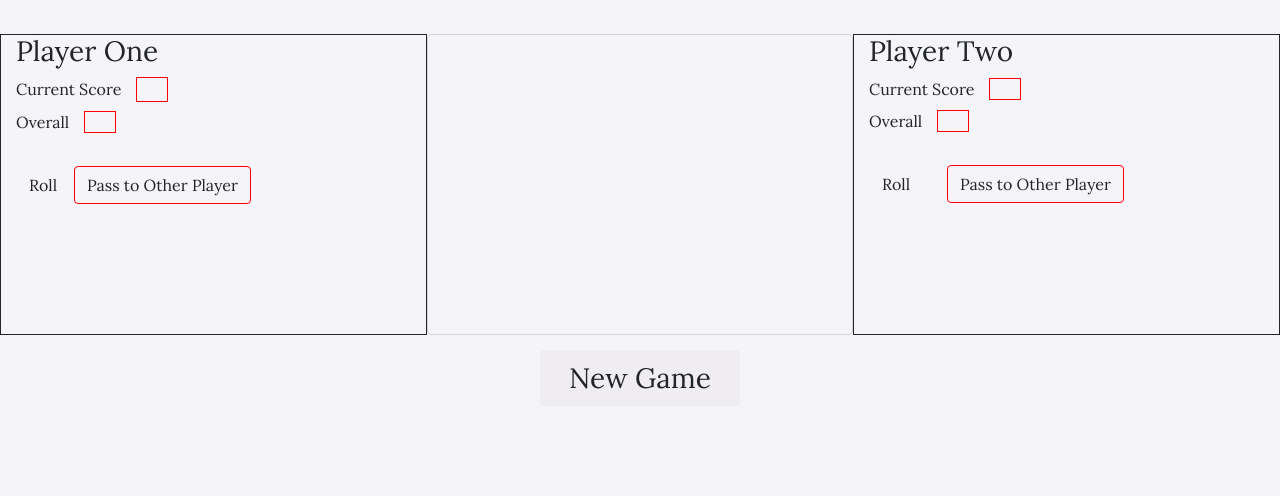
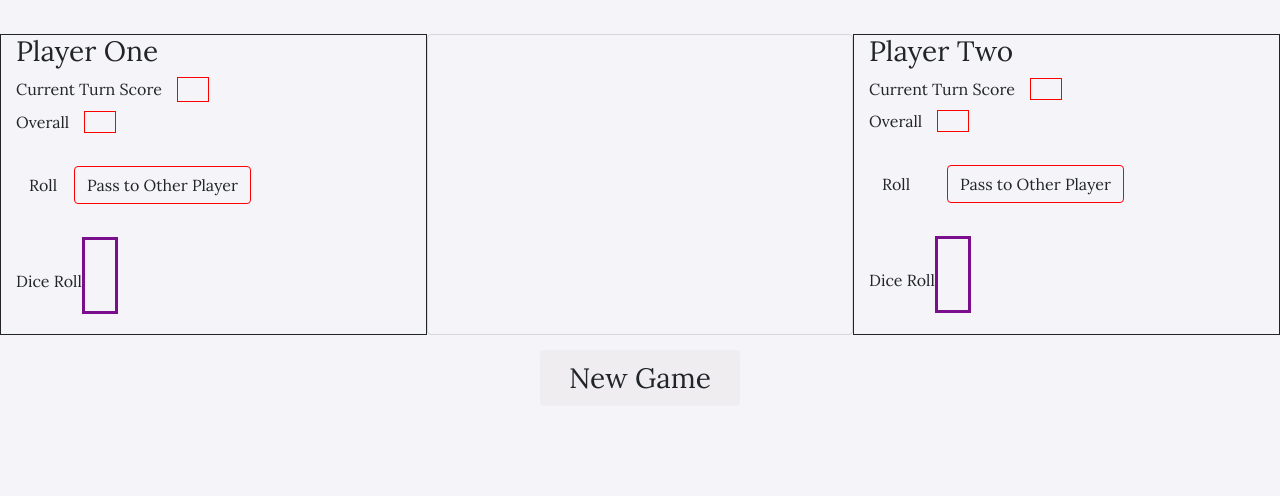
Before and after one commit to Veerprism/pigdice, a plain HTML site: page index.html in a window 1280 px wide. Shown: the part 70-566 px from the top of the page. Drawn offline with nearby package versions, Linux system fonts and the light colour scheme.

Commit message:
Modifying

```diff
--- a/css/style.css
+++ b/css/style.css
@@ -90,6 +90,27 @@ img{
 .alert{
   display: flex;
   justify-content: center;
+}
+#diceroll{
+  width: 200px;
+  padding: 15px;
+  margin-top: 20px;
+
+  border-color:#7b0e8c;
+  border-width: medium;
+  border-style: solid;
+}
+#diceroll2{
+  width: 200px;
+  padding: 15px;
+  margin-top: 20px;
+  border-color:#7b0e8c;
+  border-width:medium;
+  border-style: solid;
+}
+.dice{
+    color:#7b0e8c;
+    font-size: 200%;
 }
 #alert{
   display: none;
--- a/index.html
+++ b/index.html
@@ -40,10 +40,11 @@
       <form class="form" action="index.html" method="post">
         <div class="form-group">
           <h3 class="heading">Player One</h3>
-          <label class="labeloverall" for="">Current Score<span id="addCurrentScore" class="scores"></span></label><br>
+          <label class="labeloverall" for="">Current Turn Score<span id="addCurrentScore" class="scores"></span></label><br>
           <label for="">Overall<span id="addOverallScore" class="scores1"></span></label><br><br>
           <button type="button" name="button" id="add" class="btn buttons ">Roll</button>
-          <button type="button" name="button" id="remove" class="btn buttons hvr-forward">Pass to Other Player</button>
+          <button type="button" name="button" id="remove" class="btn buttons hvr-forward">Pass to Other Player</button><br><br><br>
+            <label>Dice Roll<span id="diceroll" class="dice"></span></label>
         </div>
       </form>
     </div>
@@ -68,10 +69,13 @@
       <form class="form" action="index.html" method="post">
         <div class="form-group">
           <h3 class="heading">Player Two</h3>
-          <label for="">Current Score<span id="addCurrentScore2" class="scores2"></span></label><br>
+          <label for="">Current Turn Score<span id="addCurrentScore2" class="scores2"></span></label><br>
           <label for="">Overall<span id="addOverallScore2" class="scores1"></label><br><br>
           <button type="button" name="button" id="add2" class="btn buttons">Roll</button>
-          <button type="button" name="button" id="remove2" class="btn buttons hvr-backward">Pass to Other Player</button>
+          <button type="button" name="button" id="remove2" class="btn buttons hvr-backward">Pass to Other Player</button><br><br><br>
+              <label>Dice Roll<span id="diceroll2" class="dice"></span></label>
+
+
         </div>
       </form>
     </div>
--- a/js/js.js
+++ b/js/js.js
@@ -18,7 +18,7 @@ var generateList = function(list, weight) {
 };
 
 var list = [1, 2, 3, 4, 5, 6];
-var weight = [0.1, 0.2, 0.2, 0.2, 0.2, 0.1];
+var weight = [0.05, 0.05, 0.3, 0.3, 0.2, 0.1];
 var weighedList = generateList(list, weight);
 var randomNum = rand(0, weighedList.length - 1);
 
@@ -322,7 +322,7 @@ $(document).ready(function() {
     $('#addOverallScore').html(overallPlayOne);
     $('#addCurrentScore').html(sumTurns);
     var zero=0
-
+    $('#diceroll').html(ty);
     if((overallPlayOne>=100) || (overallPlayTwo>=100)){
       $('#win').show();
       overallPlayOne=0
@@ -342,6 +342,7 @@ $(document).ready(function() {
       $( "#alert" ).fadeIn();
        $('#add').attr("disabled", true);
         $('#add2').attr("disabled", false);
+          $('#diceroll').html("");
     } else if (ty!=1) {
       $( "#alert" ).fadeOut();
     }
@@ -378,6 +379,7 @@ $(document).ready(function() {
     var overallPlayTwo = PlayerTwoChance(ty)
     $('#addOverallScore2').html(overallPlayTwo);
     $('#addCurrentScore2').html(sumTurns2);
+    $('#diceroll2').html(ty);
     if((overallPlayOne>=100) || (overallPlayTwo>=100)){
       $('#win').show();
       overallPlayOne=0
@@ -397,6 +399,7 @@ $(document).ready(function() {
       $( "#alert" ).fadeIn();
       $('#add').attr("disabled", false);
        $('#add2').attr("disabled", true);
+         $('#diceroll2').html("");
     } else if (ty!=1) {
       $( "#alert" ).fadeOut();
     }
@@ -408,7 +411,8 @@ $(document).ready(function() {
   //actions when pass to other player for player one is clicked
   $("#remove").click(function() {
     turnsPlayerOne.length = 0;
-    $
+      $('#addCurrentScore').html("")
+    $('#diceroll').html("");
      $('#add').attr("disabled", true);
       $('#add2').attr("disabled", false);
     });
@@ -416,6 +420,8 @@ $(document).ready(function() {
     //actions when pass to other player for player two is clicked
   $("#remove2").click(function() {
     turnsPlayerTwo.length = 0;
+    $('#addCurrentScore2').html("");
+    $('#diceroll2').html("");
      $('#add2').attr("disabled", true);
       $('#add').attr("disabled", false);
     console.log(turnsPlayerTwo);
@@ -425,6 +431,8 @@ $(document).ready(function() {
     overallPlayerTwo.length = 0;
     turnsPlayerOne.length = 0;
     turnsPlayerTwo.length=0;
+    $('#diceroll').html("");
+    $('#diceroll2').html("");
     $('#win').hide();
     var zero=0;
     $('#addOverallScore').html(zero);
```
